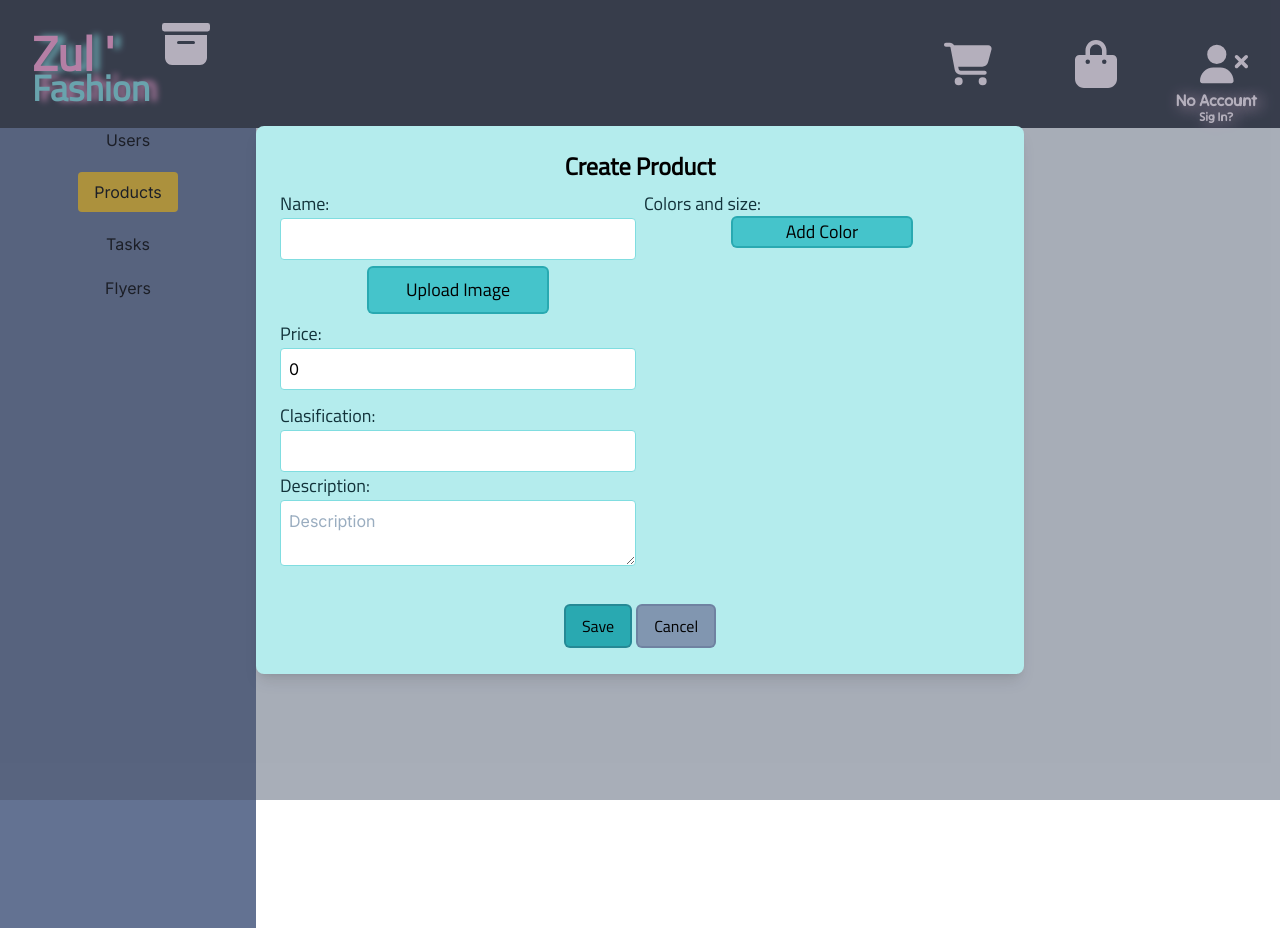
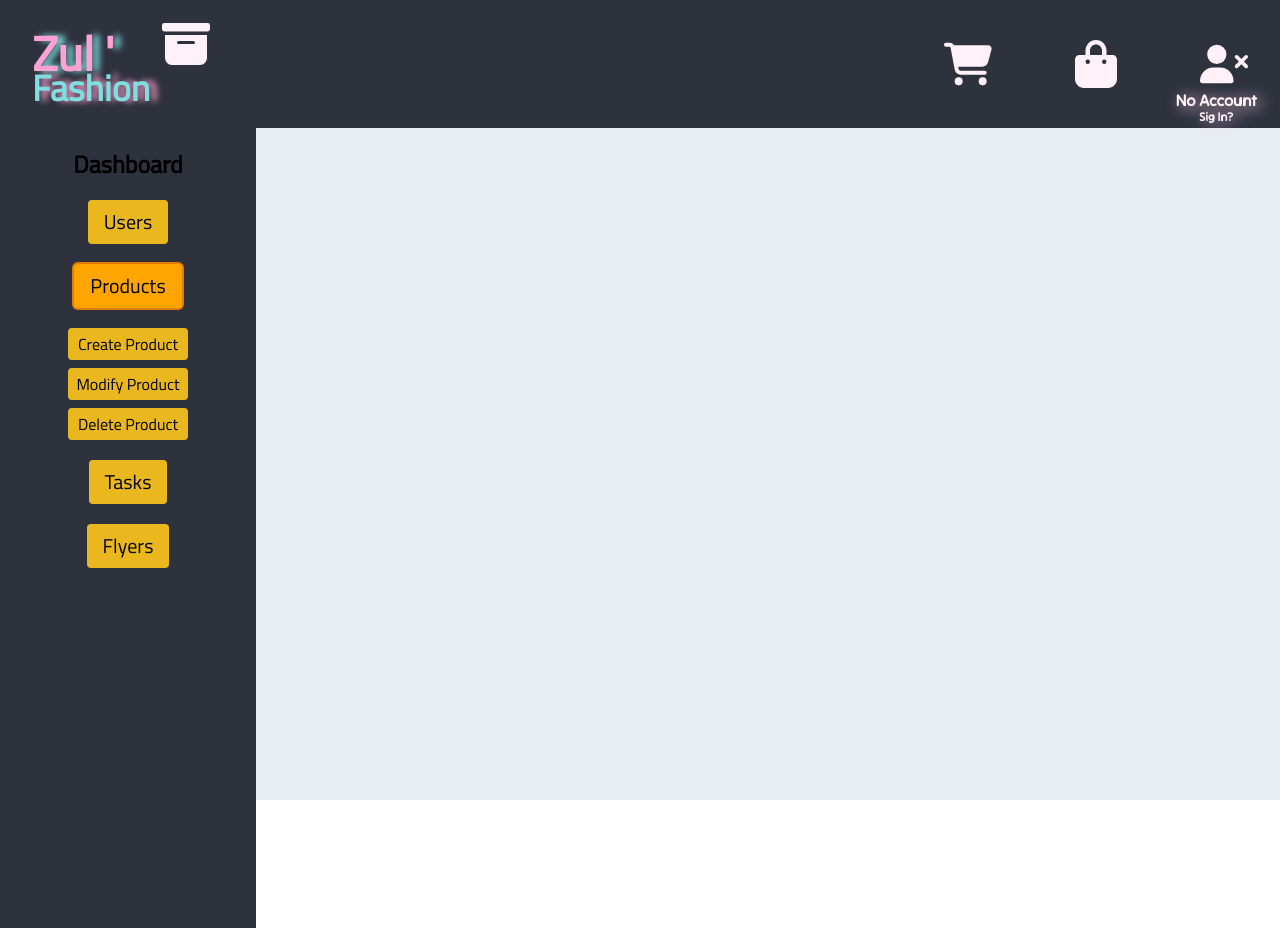
Before and after one commit to MarcosRamirezCarri/Y2KshopRemake, a Next.js app in the folder y2kclient/: page /dashboard in a window 1280 px wide. Both pictures are taken after a click on the button "Products". Built offline with nearby package versions, Linux system fonts and the light colour scheme.

Commit message:
Dashboard comenzado

```diff
--- a/y2kclient/src/app/cart/CartCard/ModalModify/ModalModify.tsx
+++ b/y2kclient/src/app/cart/CartCard/ModalModify/ModalModify.tsx
@@ -84,7 +84,7 @@ const ModalModify: React.FC<ModalModifyProps> = ({
     >
       <div
         onClick={(e) => e.stopPropagation()}
-        className={`grid grid-cols-2 bg-Lightblue-100 rounded-md ring-2 ring-Lightblue-300 gap-6 transition-all duration-500 p-10 w-[40%] ${
+        className={`grid grid-cols-2 bg-Lightblue-100 rounded-md ring-2 ring-Lightblue-300 gap-6 transition-all duration-500 p-10 w-[80%] lg:w-[40%] ${
           modal ? "scale-100 opacity-100" : "scale-125 opacity-0"
         }`}
       >
--- a/y2kclient/src/app/dashboard/Components/Modals/ProductModal/CreateProduct/CreateProduct.tsx
+++ b/y2kclient/src/app/dashboard/Components/Modals/ProductModal/CreateProduct/CreateProduct.tsx
@@ -118,6 +118,7 @@ const CreateModal: React.FC<ModalProps> = ({ setStateAdmin, stateAdmin }) => {
     const newColors = [...product.colors];
     newColors[colorIndex].sizes.splice(sizeIndex, 1);
     setProduct({ ...product, colors: newColors });
+    setErrors({ ...errors, sizeErrors: [] });
   };
 
   const handleSave = () => {
--- a/y2kclient/src/app/dashboard/Components/Modals/ProductModal/CreateProduct/Labels/LabelColors.tsx
+++ b/y2kclient/src/app/dashboard/Components/Modals/ProductModal/CreateProduct/Labels/LabelColors.tsx
@@ -26,7 +26,7 @@ const LabelColors: React.FC<LabelTypes> = ({
   handleSizeChange,
 }) => {
   return (
-    <div className="flex flex-col w-[100%] max-h-[80%]">
+    <div className="flex flex-col w-[100%] max-h-[25rem]">
       <div className="text-Lightblue-950 flex justify-between flex-row font-titilium text-lg">
         <p>Colors and size:</p>
         {errors.colors && (
--- a/y2kclient/src/app/dashboard/Components/Modals/SideBarDashboard.tsx
+++ b/y2kclient/src/app/dashboard/Components/Modals/SideBarDashboard.tsx
@@ -1,17 +1,62 @@
-'use client'
+"use client";
+import { useState } from "react";
 
 interface SideBarProps {
-    setStateAdmin: (arg: string) => void
+  setStateAdmin: (arg: string) => void;
 }
 
-const SideBarDashboard: React.FC<SideBarProps> = ({setStateAdmin}) =>{
-    return(
-        <div className="w-[20%] h-[100vh] bg-gray-700 items-center flex flex-col gap-5 relative top-[8rem]">
-            <button  >Users</button>
-            <button onClick={() => setStateAdmin('CreateProduct')} className="bg-orange-400/[0.9] px-4 py-2 rounded ">Products</button>
-            <p>Tasks</p>
-            <p>Flyers</p>
-        </div>
-    )
-}
-export default SideBarDashboard
+const SideBarDashboard: React.FC<SideBarProps> = ({ setStateAdmin }) => {
+  const [stateButtons, setStateButtons] = useState<string>("");
+  return (
+    <div className="w-[20%] h-[100vh] bg-gray-950 items-center flex flex-col py-5 gap-5 font-titilium relative top-[8rem]">
+      <p className="text-2xl font-semibold">Dashboard</p>
+      <button onClick={() => setStateButtons("Users")}  className={`bg-orange-400/[0.9] px-4 py-2 rounded text-xl transition-all duration-200 active:bg-orange-600  ${
+            stateButtons === 'Users' ? " ring-2 ring-orange-600 bg-orange-500" : " hover:ring-2 ring-orange-500"
+        } `} >Users</button>
+      <button
+        onClick={() => setStateButtons("Products")}
+        className={`bg-orange-400/[0.9] px-4 py-2 rounded text-xl transition-all duration-200 active:bg-orange-600  ${
+            stateButtons === 'Products' ? " ring-2 ring-orange-600 bg-orange-500" : " hover:ring-2 ring-orange-500"
+        } `}
+      >
+        Products
+      </button>
+
+      <div
+        className={`flex flex-col gap-2    ${
+          stateButtons === "Products"
+            ? "visible transition-all relative translate-x-[0vw] duration-500 opacity-100"
+            : "collapse duration-400 transition-all -translate-x-[10vw] opacity-0 top-24 absolute"
+        }`}
+      >
+        <button
+          onClick={() => setStateAdmin("CreateProduct")}
+          className="bg-orange-400/[0.9] px-2 py-1 rounded "
+        >
+          Create Product
+        </button>
+        <button
+          onClick={() => setStateAdmin("ModifyProduct")}
+          className="bg-orange-400/[0.9] px-2 py-1 rounded "
+        >
+          Modify Product
+        </button>
+        <button
+          onClick={() => setStateAdmin("DeleteProduct")}
+          className="bg-orange-400/[0.9] px-2 py-1 rounded "
+        >
+          Delete Product
+        </button>
+      </div>
+
+      <button   onClick={() => setStateButtons("Tasks")}   className={`bg-orange-400/[0.9] px-4 py-2 rounded text-xl transition-all duration-200 active:bg-orange-600  ${
+            stateButtons === 'Tasks' ? " ring-2 ring-orange-600 bg-orange-500" : " hover:ring-2 ring-orange-500"
+        } `} >Tasks</button>
+
+    <button   onClick={() => setStateButtons("Flyers")}   className={`bg-orange-400/[0.9] px-4 py-2 rounded text-xl transition-all duration-200 active:bg-orange-600  ${
+            stateButtons === 'Flyers' ? " ring-2 ring-orange-600 bg-orange-500" : " hover:ring-2 ring-orange-500"
+        } `} >Flyers</button>
+    </div>
+  );
+};
+export default SideBarDashboard;
```
